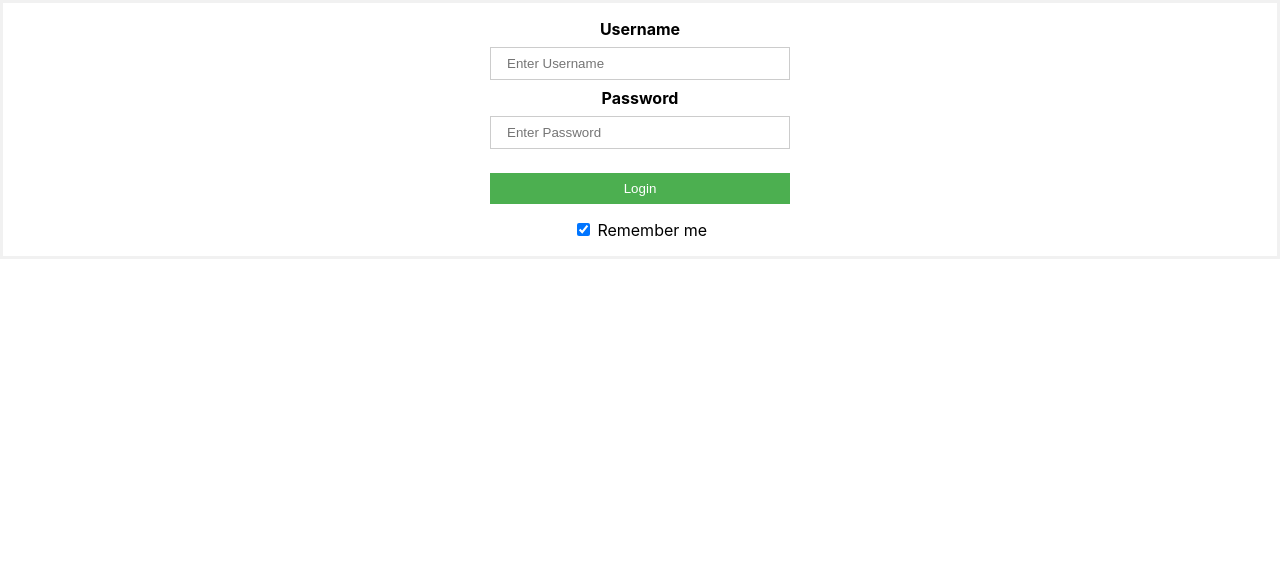
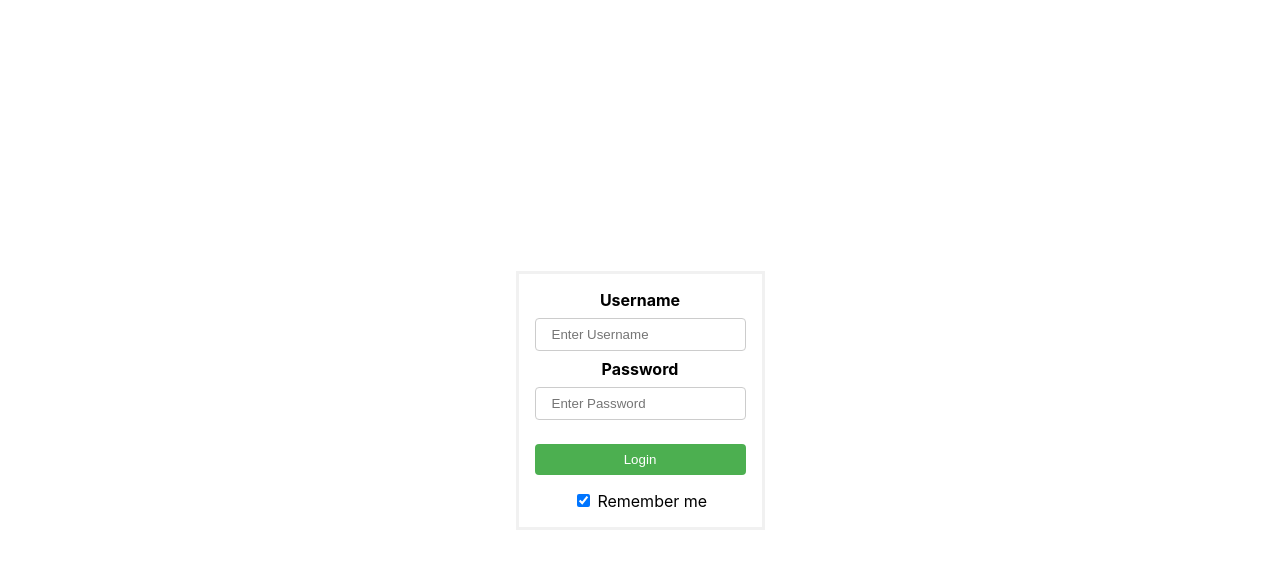
Before and after one commit to igorriok/balancer_web, a React (Create React App) app: page / in a window 1280 px wide. Shown: the top 568 px of the page. Built offline with nearby package versions, Linux system fonts and the light colour scheme.

Commit message:
added signup page

```diff
--- a/src/App.css
+++ b/src/App.css
@@ -1,4 +1,5 @@
 .App {
+  min-height: 100vh;
   text-align: center;
 }
 
@@ -43,6 +44,7 @@ input[type=text], input[type=password] {
   border: 1px solid #ccc;
   box-sizing: border-box;
   max-width: 300px;
+  border-radius: 4px;
 }
 
 /* Set a style for all buttons */
@@ -55,6 +57,7 @@ button {
   cursor: pointer;
   width: 100%;
   max-width: 300px;
+  border-radius: 4px;
 }
 
 /* Add a hover effect for buttons */
@@ -106,3 +109,12 @@ span.psw {
     width: 100%;
   }
 }
+
+#loginPage {
+  width: 100%;
+  height: 100vh;
+  display: flex;
+  flex-direction: column;
+  align-items: center;
+  justify-content: center;
+}
--- a/src/App.tsx
+++ b/src/App.tsx
@@ -2,7 +2,8 @@ import React, {useState} from 'react';
 import {BrowserRouter as Router, Route, Switch, Redirect} from "react-router-dom";
 import './App.css';
 import PrivateRoute from "./PrivateRoute";
-import LoginPage from "./LoginPage";
+import LoginPage from "./pages/LoginPage";
+import SignupPage from "./pages/Singup";
 
 
 function ProtectedPage() {
@@ -19,6 +20,7 @@ function App() {
       <Router>
         <Switch>
           <Route exact path="/" component={LoginPage}/>
+          <Route exact path="/signup" component={SignupPage}/>
           <PrivateRoute
             path="/protected"
             auth={auth}
--- a/src/LoginPage.tsx
+++ /dev/null
@@ -1,65 +0,0 @@
-import React, {useState} from 'react';
-
-
-const sendCredentials = (event: any) => {
-	console.log(event);
-	event.preventDefault();
-}
-
-
-export default function LoginPage() {
-
-	const [username, setUsername] = useState('');
-	const [password, setPassword] = useState('');
-
-	const handleUsername = (event: any) => {
-		setUsername(event.target.value)
-	}
-
-	const handlePassword = (event: any) => {
-		setPassword(event.target.value);
-	}
-
-	return (
-		<form onSubmit={sendCredentials} autoComplete="on">
-			<div className="container">
-				<label htmlFor="uname">
-					<b>
-						Username
-					</b>
-				</label>
-				<input
-					type="text"
-					placeholder="Enter Username"
-					name="uname"
-					required
-					value={username}
-					onChange={handleUsername}
-				/>
-
-				<label htmlFor="psw">
-					<b>
-						Password
-					</b>
-				</label>
-				<input
-					type="password"
-					placeholder="Enter Password"
-					name="psw"
-					required
-					value={password}
-					onChange={handlePassword}
-				/>
-
-				<button type="submit">
-					Login
-				</button>
-
-				<label>
-					<input type="checkbox" checked={true} name="remember"/> Remember me
-				</label>
-
-			</div>
-		</form>
-	);
-}
--- a/src/index.css
+++ b/src/index.css
@@ -11,3 +11,14 @@ code {
   font-family: source-code-pro, Menlo, Monaco, Consolas, 'Courier New',
     monospace;
 }
+
+html {
+  height: 100vh;
+}
+body {
+  min-height: 100vh;
+}
+
+#root {
+  height: 100vh;
+}
--- /dev/null
+++ b/src/pages/LoginPage.tsx
@@ -0,0 +1,91 @@
+import React, {useState} from 'react';
+
+
+const LOGIN_URL = process.env.NODE_ENV !== "production" ?
+	'http://localhost:2010/crit/bridgedeck/getusername' :
+	'http://localhost:2010/crit/bridgedeck/getusername';
+
+
+
+export default function LoginPage() {
+
+	const [username, setUsername] = useState<string>('');
+	const [password, setPassword] = useState<string>('');
+	const [checkBox, setCheckBox] = useState<boolean>(true);
+
+	const handleCheckBox = (event: any) => {
+		console.log(event.target.checked);
+		setCheckBox(event.target.checked);
+	}
+
+
+	async function sendCredentials() {
+		await fetch(LOGIN_URL, {
+			method: 'POST', // *GET, POST, PUT, DELETE, etc.
+			mode: 'cors', // no-cors, *cors, same-origin
+			cache: 'default', // *default, no-cache, reload, force-cache, only-if-cached
+			credentials: 'same-origin', // include, *same-origin, omit
+			headers: {
+				'Content-Type': 'application/json'
+			},
+			body: JSON.stringify({username: username, password: password}),
+		}).then((response) => {
+			return response.json();
+		}).then((data) => {
+			console.dir(data);
+		});
+	}
+
+	const handleUsername = (event: any) => {
+		setUsername(event.target.value)
+	}
+
+	const handlePassword = (event: any) => {
+		setPassword(event.target.value);
+	}
+
+	return (
+		<div id={'loginPage'}>
+			<form onSubmit={sendCredentials} autoComplete="on">
+				<div className="container">
+					<label htmlFor="uname">
+						<b>
+							Username
+						</b>
+					</label>
+					<input
+						type="text"
+						placeholder="Enter Username"
+						name="uname"
+						required
+						value={username}
+						onChange={handleUsername}
+					/>
+
+					<label htmlFor="psw">
+						<b>
+							Password
+						</b>
+					</label>
+					<input
+						type="password"
+						placeholder="Enter Password"
+						name="psw"
+						required
+						value={password}
+						onChange={handlePassword}
+					/>
+
+					<button type="submit">
+						Login
+					</button>
+
+					<label>
+						<input type="checkbox" checked={checkBox} name="remember" onChange={handleCheckBox}/> Remember me
+					</label>
+
+				</div>
+			</form>
+		</div>
+	);
+}
--- /dev/null
+++ b/src/pages/Singup.tsx
@@ -0,0 +1,124 @@
+import React, {useState} from 'react';
+
+
+const LOGIN_URL = process.env.NODE_ENV !== "production" ?
+	'http://localhost:2010/crit/bridgedeck/getusername' :
+	'http://localhost:2010/crit/bridgedeck/getusername';
+
+
+
+export default function SignupPage() {
+
+	const [username, setUsername] = useState<string>('');
+	const [password, setPassword] = useState<string>('');
+	const [checkBox, setCheckBox] = useState<boolean>(true);
+
+	const handleCheckBox = (event: any) => {
+		console.log(event.target.checked);
+		setCheckBox(event.target.checked);
+	}
+
+
+	async function sendCredentials() {
+		await fetch(LOGIN_URL, {
+			method: 'POST', // *GET, POST, PUT, DELETE, etc.
+			mode: 'cors', // no-cors, *cors, same-origin
+			cache: 'default', // *default, no-cache, reload, force-cache, only-if-cached
+			credentials: 'same-origin', // include, *same-origin, omit
+			headers: {
+				'Content-Type': 'application/json'
+			},
+			body: JSON.stringify({username: username, password: password}),
+		}).then((response) => {
+			return response.json();
+		}).then((data) => {
+			console.dir(data);
+		});
+	}
+
+	const handleUsername = (event: any) => {
+		setUsername(event.target.value)
+	}
+
+	const handlePassword = (event: any) => {
+		setPassword(event.target.value);
+	}
+
+	return (
+		<div id={'signupPage'}>
+
+				<form className="modal-content">
+
+					<div className="container">
+
+						<h1>Sign Up</h1>
+
+						<p>Please fill in this form to create an account.</p>
+
+						<br/>
+
+						<label htmlFor="email"><b>Email</b></label>
+						<input
+							type="text"
+							placeholder="Enter Email"
+							name="email"
+							required
+						/>
+
+						<label htmlFor="psw">
+							<b>Password</b>
+						</label>
+						<input
+							type="password"
+							placeholder="Enter Password"
+							name="psw"
+							required
+						/>
+
+						<label htmlFor="psw-repeat">
+							<b>Repeat Password</b>
+						</label>
+						<input
+							type="password"
+							placeholder="Repeat Password"
+							name="psw-repeat"
+							required
+						/>
+
+						<label>
+							<input
+								type="checkbox"
+								checked={true}
+								name="remember"
+							>
+								Remember me
+							</input>
+						</label>
+
+						<p>By creating an account you agree to our
+							<a href="#">
+								Terms & Privacy
+							</a>
+							.
+						</p>
+
+						<div className="clearfix">
+							<button
+								type="button"
+								className="cancelbtn"
+							>
+								Cancel
+							</button>
+
+							<button
+								type="submit"
+								className="signupbtn"
+							>
+								Sign Up
+							</button>
+						</div>
+					</div>
+				</form>
+		</div>
+	);
+}
```
